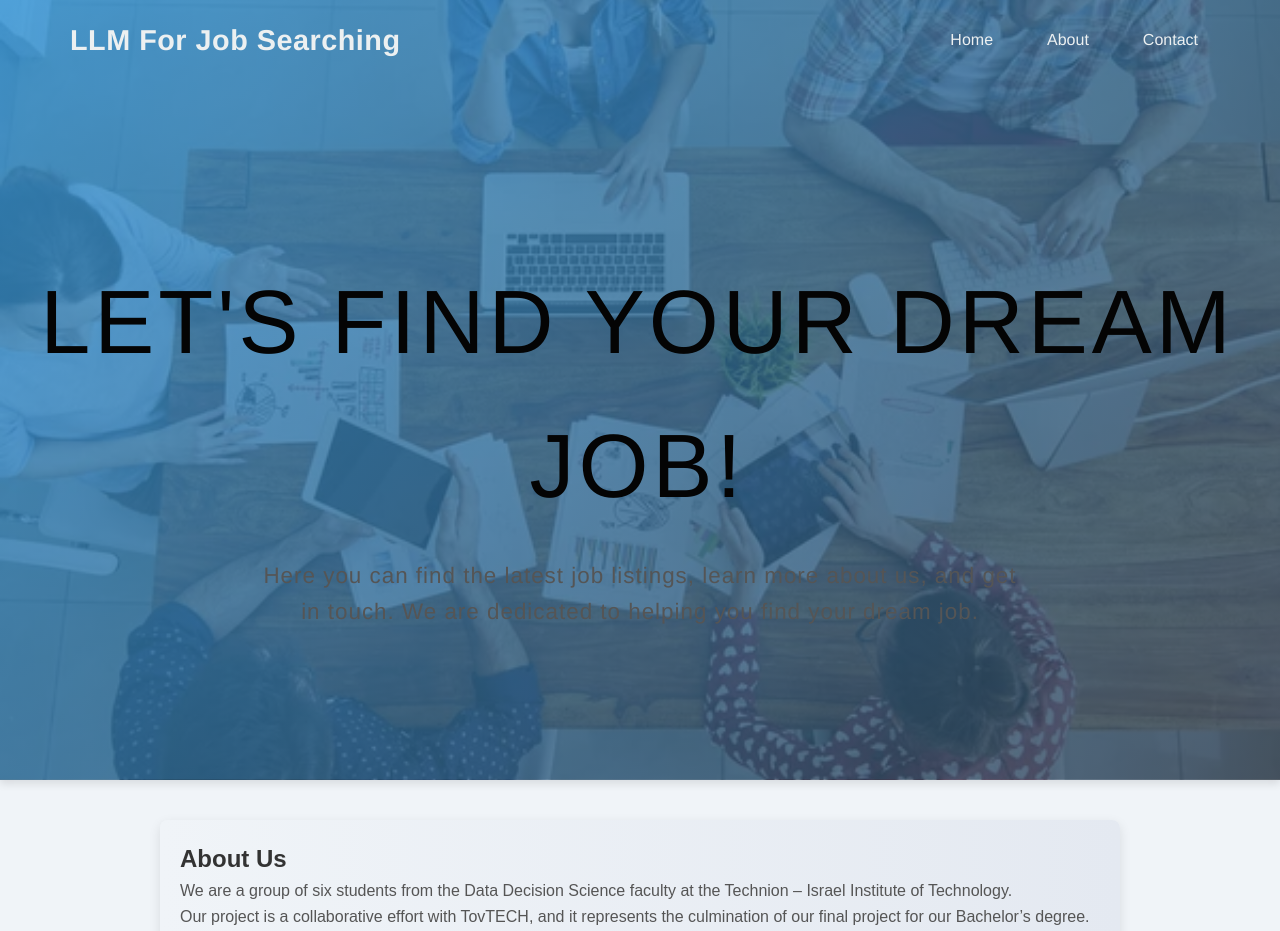
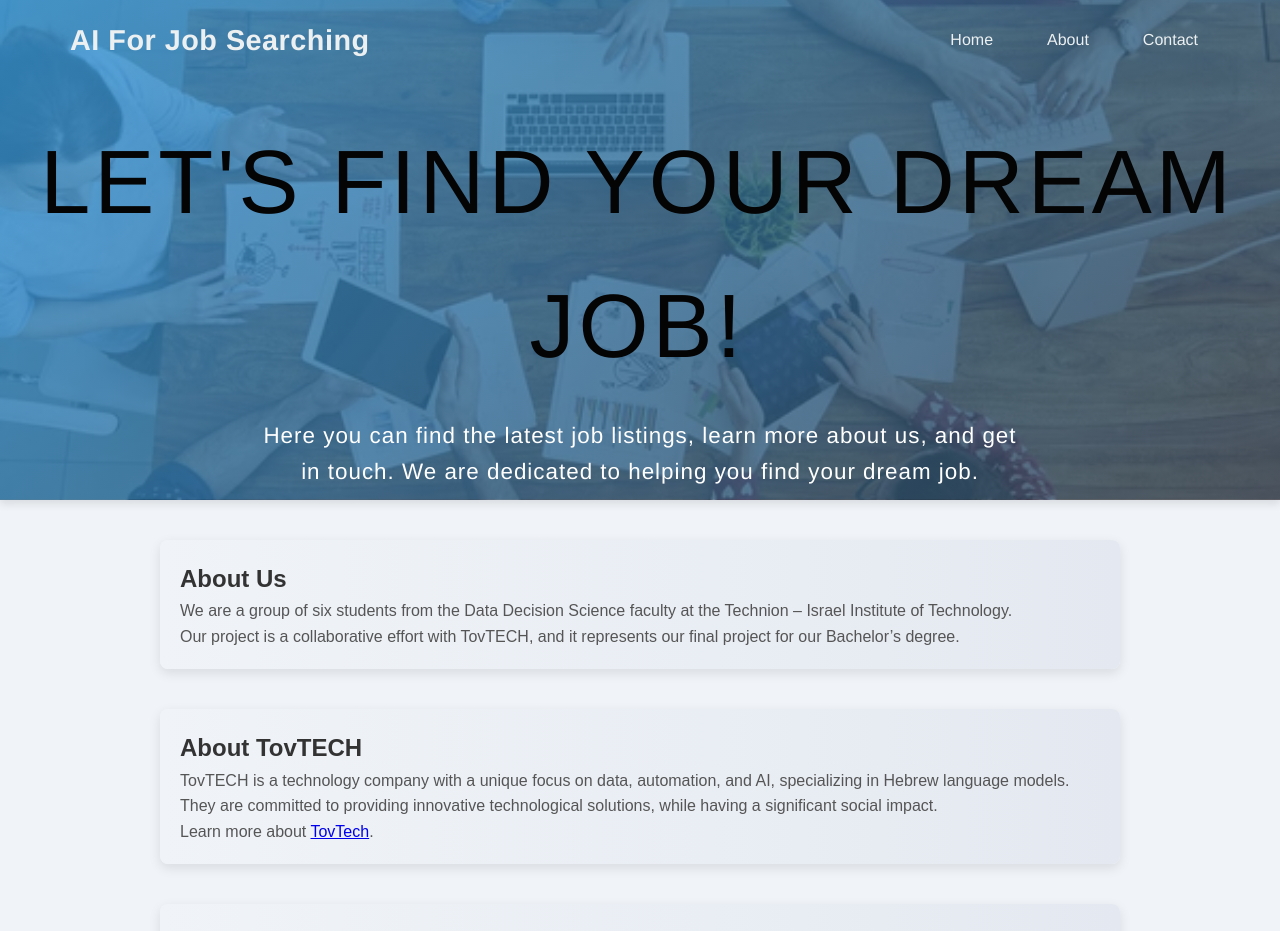
Before and after one commit to shaik1201/Final-Project, a React (Create React App) app in the folder frontend/: page /about in a window 1280 px wide. Shown: the top 931 px of the page. Built offline with nearby package versions, Linux system fonts and the light colour scheme.

Commit message:
Changing about us content and text color on HeadOfPage.css

```diff
--- a/frontend/src/components/About.js
+++ b/frontend/src/components/About.js
@@ -19,7 +19,7 @@ const formatTextWithNewLines = (text) => {
         <>
           {' '}
           <a href="https://tovtech.org/" target="_blank" rel="noopener noreferrer">
-            here
+           TovTech
           </a>
           .
         </>
--- a/frontend/src/components/AboutUsContent.js
+++ b/frontend/src/components/AboutUsContent.js
@@ -4,13 +4,13 @@ const content = {
     aboutUs: {
       title: "About Us",
       text: `We are a group of six students from the Data Decision Science faculty at the Technion – Israel Institute of Technology.
-      Our project is a collaborative effort with TovTECH, and it represents the culmination of our final project for our Bachelor’s degree.`
+      Our project is a collaborative effort with TovTECH, and it represents our final project for our Bachelor’s degree.`
     },
     tovtech: {
       title: "About TovTECH",
-      text: `TovTECH is a technology company with a unique focus on data, automation, and AI, specializing in Hebrew language models.
-      They are committed to providing innovative technological solutions, while having a significant social impact.
-      Learn more about TovTECH `
+      text: `TovTECH is a technology company with a unique focus on data, automation, and AI, specializing in Hebrew language models
+      They are committed to providing innovative technological solutions, while having a significant social impact
+      Learn more about `
     },
     projectOverview: {
       title: "Project Overview",
--- a/frontend/src/components/HeadOfPage.css
+++ b/frontend/src/components/HeadOfPage.css
@@ -1,7 +1,7 @@
 .head-of-page {
     background: linear-gradient(135deg, rgba(52, 152, 219, 0.8) 0%, rgba(44, 62, 80, 0.8) 100%);
     color: #fff;
-    padding: 150px 20px; /* Increased padding */
+    padding: 10px 10px; /* Increased padding */
     text-align: center;
     /* margin-bottom: 20px; */
     box-shadow: 0 4px 8px rgba(0, 0, 0, 0.1);
@@ -32,5 +32,5 @@
     margin: 0 auto;
     padding: 0 20px; /* Added padding for better readability */
     letter-spacing: 1px; /* Added letter spacing */
-
+    color: #FFFFFF; /* Added font color */
 }
--- a/frontend/src/components/Navbar.js
+++ b/frontend/src/components/Navbar.js
@@ -22,7 +22,7 @@ const Navbar = () => {
     <nav className={`navbar ${scrollPosition > 50 ? 'scrolled' : ''}`}>
       <div className="navbar-container">
         <NavLink to="/" className="navbar-logo">
-          LLM For Job Searching
+          AI For Job Searching
         </NavLink>
         <ul className="nav-menu">
           <li className="nav-item">
```
